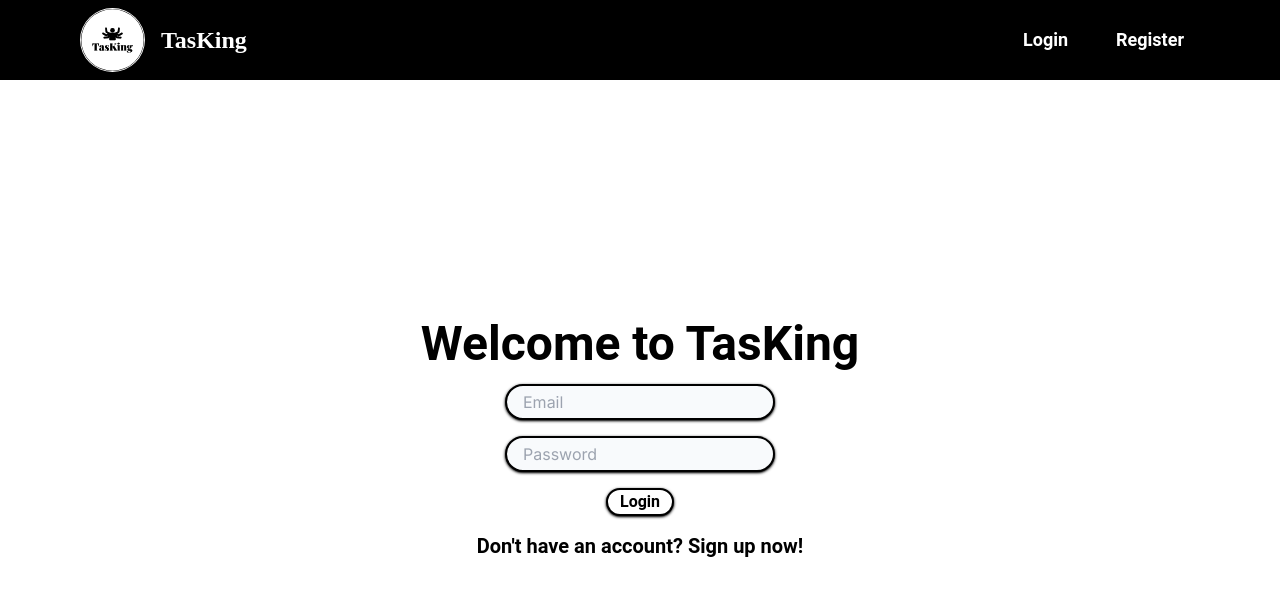
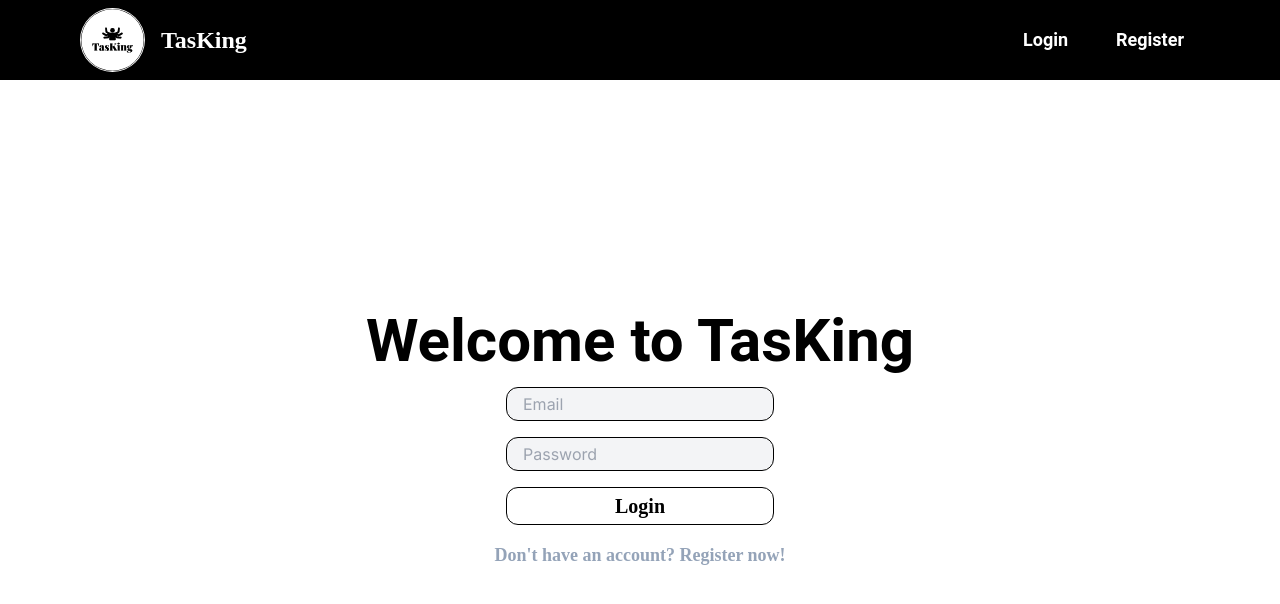
Before and after one commit to tpSpace/task_manager_fe, a Next.js app: page /login in a window 1280 px wide. Shown: the top 604 px of the page. Built offline with nearby package versions, Linux system fonts and the light colour scheme; no server answers.

Commit message:
Huy|Edit|Font

```diff
--- a/app/login/page.tsx
+++ b/app/login/page.tsx
@@ -49,30 +49,30 @@ const LoginPage = () => {
 
   return (
     <div className="flex justify-center items-center h-[90%] flex-col">
-      <h1 className="text-5xl font-semibold font-['Roboto']">
+      <h1 className="text-6xl font-bold font-['Roboto']">
         Welcome to TasKing
       </h1>
       <div>
         <form
-          className="flex flex-col m-4 gap-4 justify-center items-center relative"
+          className="flex flex-col m-4 gap-4"
           onSubmit={handleSubmit(submit)}
         >
           <input
             autoComplete="email"
-            className=" px-4 border-2 border-black p-1 bg-slate-50 rounded-full shadow shadow-black"
+            className=" px-4 border-[1px] border-black p-1 bg-gray-100 rounded-xl focus:border-[3px]"
             placeholder="Email"
             type="text"
             {...register('email')}
           />
           <input
             autoComplete="current-password"
-            className=" px-4 border-2 border-black p-1 bg-slate-50 rounded-full shadow shadow-black"
+            className=" px-4 border-[1px] border-black p-1 bg-gray-100 rounded-xl focus:border-[3px]"
             placeholder="Password"
             type="password"
             {...register('password')}
           />
           <button
-            className="border-2 w-1/4 border-black bg-white rounded-full hover:bg-black hover:text-white font-semibold shadow shadow-black font-['Roboto']"
+            className="border-[1px] p-1 border-black bg-white rounded-xl hover:bg-black hover:text-white font-semibold text-xl font-['Metropolis']"
             type="submit"
           >
             Login
@@ -80,9 +80,9 @@ const LoginPage = () => {
         </form>
       </div>
       <CustomLink
-        containerStyles="text-black font-semibold font-['Roboto'] text-xl hover:underline cursor-pointer"
+        containerStyles="text-slate-400 font-semibold font-['Metropolis'] text-lg hover:underline cursor-pointer"
         route={'/register'}
-        title={"Don't have an account? Sign up now!"}
+        title={"Don't have an account? Register now!"}
       ></CustomLink>
     </div>
   );
--- a/tailwind.config.ts
+++ b/tailwind.config.ts
@@ -20,6 +20,9 @@ const config: Config = {
       maxHeight: {
         '128': '47rem',
       },
+      fontFamily: {
+        customFont: ['Poppins', 'sans-serif', 'Montserrat', 'Roboto', 'Metropolis'],
+      }
     },
   },
   plugins: [],
```
